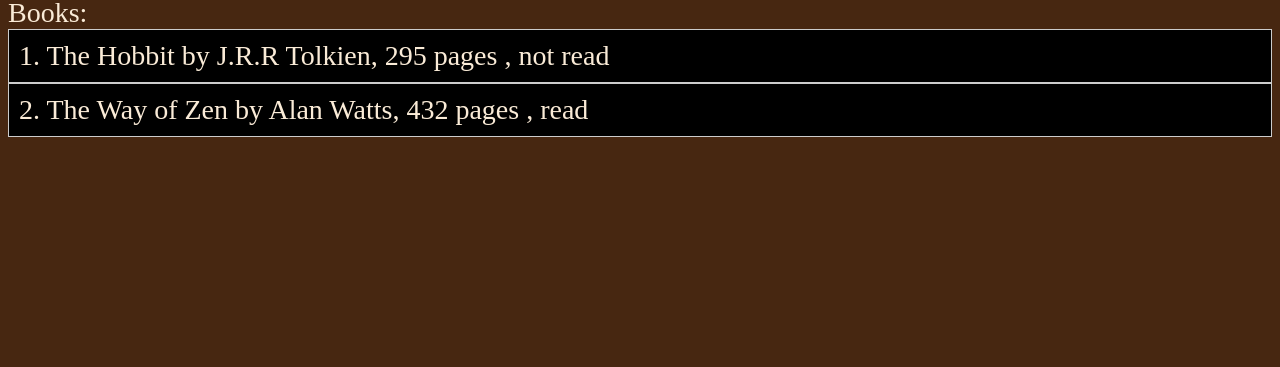
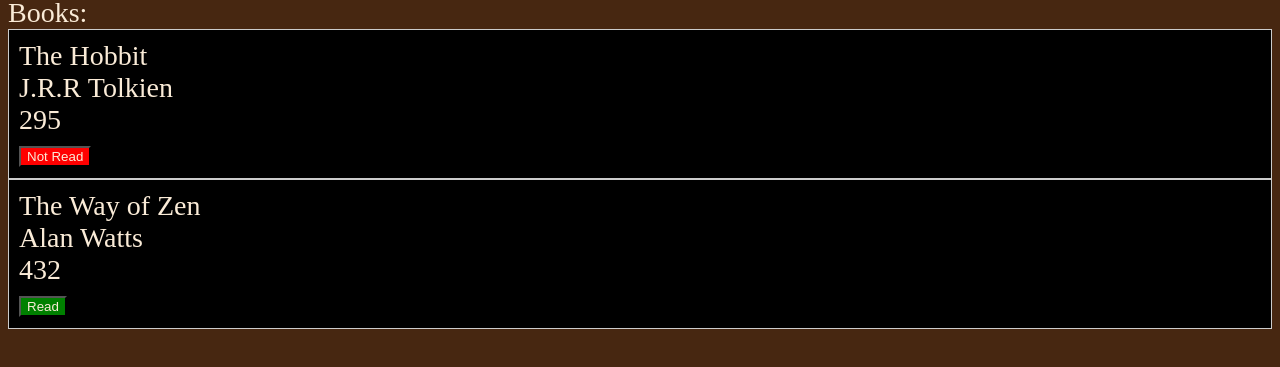
Before and after one commit to NickW16/library, a plain HTML site: page index.html in a window 1280 px wide. Shown: the part 43-410 px from the top of the page. Drawn offline with Linux system fonts and the light colour scheme.

Commit message:
Adjust book data append for better styling later

```diff
--- a/script.js
+++ b/script.js
@@ -6,7 +6,11 @@ function book(name, author, pages, read) {
     this.name = name;
     this.author = author;
     this.pages = pages;
-    this.read = read;
+    if (read === "not read") {
+        this.read = false;
+    } else {
+        this.read = true;
+    }
     this.info = function() {
         return(this.name + " by " + this.author + ", " + this.pages + " pages , " + this.read)
     };
@@ -15,11 +19,44 @@ function book(name, author, pages, read) {
 function displayBooks() {
 
     libraryContent.textContent = '';
-    // Loop through the library and display each book
-    myLibrary.forEach((book, index) => {
+    // Append each book data to the library
+    myLibrary.forEach((book) => {
         const bookDiv = document.createElement('div');
         bookDiv.className = 'book';
-        bookDiv.textContent = `${index + 1}. ${book.info()}`;
+
+        const bookName = document.createElement('div');
+        bookName.className = 'book-name';
+        bookName.textContent = book.name;
+        bookDiv.appendChild(bookName);
+
+        const bookAuthor = document.createElement('div');
+        bookAuthor.className = 'book-author';
+        bookAuthor.textContent = book.author;
+        bookDiv.appendChild(bookAuthor);
+
+        const bookPages = document.createElement('div');
+        bookPages.className = 'book-pages';
+        bookPages.textContent = book.pages;
+        bookDiv.appendChild(bookPages);
+
+        //this section has a boolean counter
+        const bookRead = document.createElement('button');
+        bookRead.className = book.read ? 'book-read' : 'book-not-read';
+        bookRead.textContent = book.read ? 'Read' : 'Not Read';
+        bookRead.addEventListener('click', () => {
+            // toggle read status
+            if(book.read) {
+                book.read = false;
+                bookRead.className = 'book-not-read';
+                bookRead.textContent = 'Not Read';
+            } else {
+                book.read = true;
+                bookRead.className = 'book-read';
+                bookRead.textContent = 'Read';
+            }
+        });
+
+        bookDiv.appendChild(bookRead);
 
         libraryContent.appendChild(bookDiv);
     });
--- a/style.css
+++ b/style.css
@@ -14,3 +14,13 @@ body {
     border: 1px solid #ccc;
     padding: 10px;
 }
+
+.book-read {
+    background-color: green;
+    color: var(--main-font-color);
+}
+
+.book-not-read {
+    background-color: red;
+    color: var(--main-font-color);
+}
```
